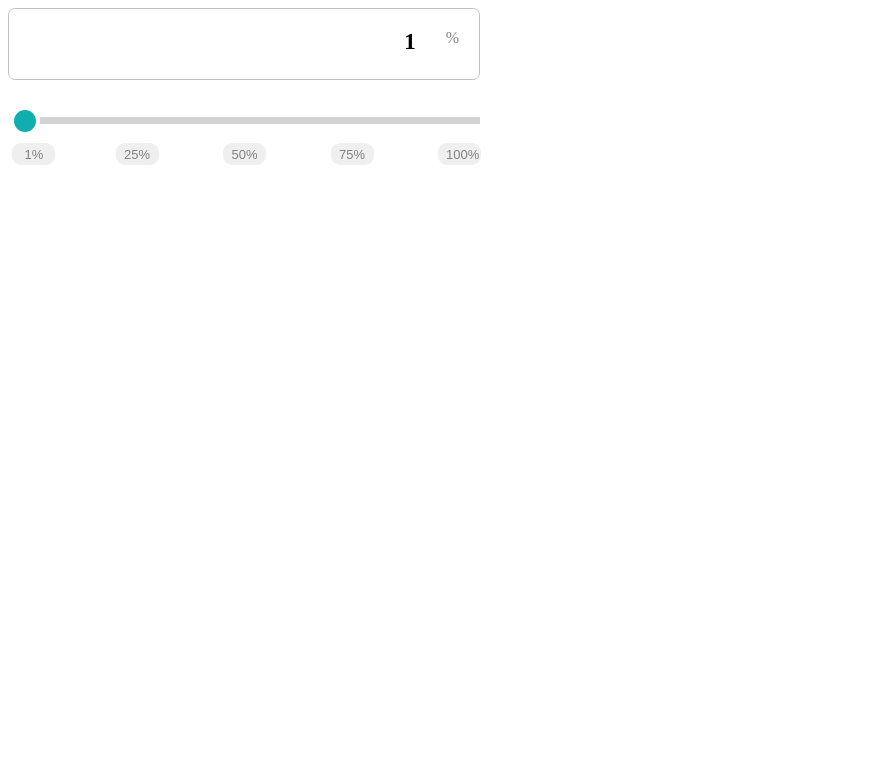
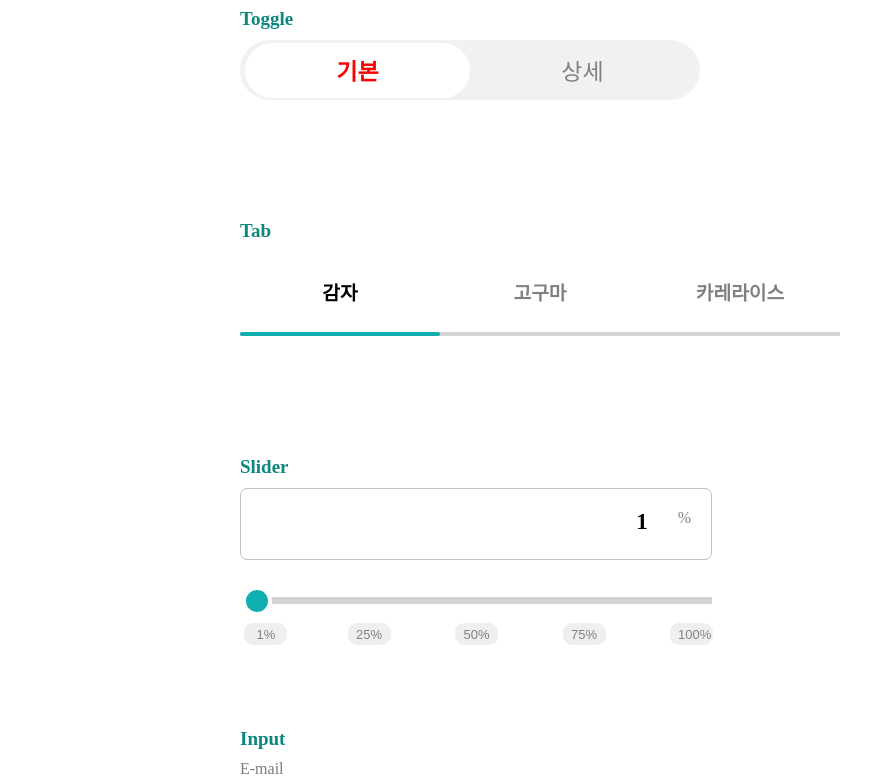
Before and after one commit to seolhyelin/wanted_pre_onboarding, a React (Create React App) app: page / in a window 1280 px wide. Shown: the top 784 px of the page, without its empty margins (0-895 px from the left). Built offline with nearby package versions, Linux system fonts and the light colour scheme.

Commit message:
Modify: Tab 슬라이드 기능 수정

```diff
--- a/src/App.js
+++ b/src/App.js
@@ -1,22 +1,36 @@
+import React from "react";
 import styled from "styled-components";
 import Toggle from "./components/Toggle";
 import Tab from "./components/Tab";
 import Input from "./components/Input";
 import Dropdown from "./components/Dropdown";
 import Slider from "./components/Slider";
+import BoardTemplate from "./components/BoardTemplate";
+
 function App() {
   return (
     <Container>
-      {/* <Toggle /> */}
-      {/* <Tab /> */}
-      {/* <Input /> */}
-      {/* <Dropdown /> */}
-      <Slider />
+      <BoardTemplate name="Toggle">
+        <Toggle />
+      </BoardTemplate>
+      <BoardTemplate name="Tab">
+        <Tab />
+      </BoardTemplate>{" "}
+      <BoardTemplate name="Slider">
+        <Slider />
+      </BoardTemplate>
+      <BoardTemplate name="Input">
+        <Input />
+      </BoardTemplate>
+      <BoardTemplate name="Dropdown">
+        <Dropdown />
+      </BoardTemplate>
     </Container>
   );
 }
 
 const Container = styled.div`
+  max-width: 800px;
   margin: 0 auto;
 `;
 
--- /dev/null
+++ b/src/components/BoardTemplate.js
@@ -0,0 +1,24 @@
+import React from "react";
+import styled from "styled-components";
+
+const BoardTemplate = ({ name, children }) => {
+  return (
+    <Container>
+      <NameContainer>{name}</NameContainer>
+      {children}
+    </Container>
+  );
+};
+
+const Container = styled.div`
+  margin-bottom: 120px;
+`;
+
+const NameContainer = styled.div`
+  color: #0c877f;
+  margin-bottom: 10px;
+  font-size: 19px;
+  font-weight: 700;
+`;
+
+export default BoardTemplate;
--- a/src/components/Dropdown.js
+++ b/src/components/Dropdown.js
@@ -10,7 +10,10 @@ const fruitsList = [
   "tomato",
   "apple",
   "banana",
+  "peach",
+  "pineapple",
   "strawberry",
+  "olive",
   "pear",
 ];
 
--- a/src/components/Slider.js
+++ b/src/components/Slider.js
@@ -19,6 +19,7 @@ function Slider() {
         <RangeNumber>{tosil}</RangeNumber>%
       </Range>
       <SlideWrapper>
+        <SlideBar number={tosil} />
         <RangeBar
           type="range"
           min={1}
@@ -62,14 +63,28 @@ const RangeNumber = styled.span`
   color: black;
 `;
 
-const SlideWrapper = styled.div``;
+const SlideWrapper = styled.div`
+  position: relative;
+`;
+
+const SlideBar = styled.div`
+  position: absolute;
+  top: 0;
+  left: 0;
+  width: 20px;
+  height: 4px;
+`;
 
 const RangeBar = styled.input`
+  position: relative;
   width: 470px;
   height: 7px;
   -webkit-appearance: none;
   background-color: lightgray;
 
+  ::-webkit-progress-value {
+    background-color: red;
+  }
   ::-webkit-slider-thumb {
     -webkit-appearance: none;
     width: 30px;
@@ -80,10 +95,12 @@ const RangeBar = styled.input`
     cursor: pointer;
   }
 `;
+
 const ButtonWrapper = styled.div`
   position: relative;
   width: 430px;
 `;
+
 const PercentButton = styled.button`
   position: absolute;
   top: 0;
@@ -103,4 +120,5 @@ const PercentButton = styled.button`
     color: white;
   }
 `;
+
 export default Slider;
--- a/src/components/Tab.js
+++ b/src/components/Tab.js
@@ -2,78 +2,67 @@ import React, { useState } from "react";
 import styled from "styled-components";
 
 function Tab() {
-  const [activeIndex, setActiveIndex] = useState(0);
+  const [isSelected, setSelected] = useState("감자");
+  const [number, setNumber] = useState(0);
 
-  const tabContArr = [
-    {
-      tabTitle: (
-        <div
-          className={`tab ${activeIndex === 0 ? "is-active" : ""}`}
-          onClick={() => tabClickHandler(0)}
-        >
-          감자
-        </div>
-      ),
-    },
-    {
-      tabTitle: (
-        <div
-          className={`tab ${activeIndex === 1 ? "is-active" : ""}`}
-          onClick={() => tabClickHandler(1)}
-        >
-          고구마
-        </div>
-      ),
-    },
-    {
-      tabTitle: (
-        <div
-          className={`tab ${activeIndex === 2 ? "is-active" : ""}`}
-          onClick={() => tabClickHandler(2)}
-        >
-          카레라이스
-        </div>
-      ),
-    },
-  ];
-
-  const tabClickHandler = (index) => {
-    setActiveIndex(index);
+  const clickWord = (e) => {
+    setNumber(e.target.id);
+    setSelected(e.target.name);
   };
 
   return (
-    <Container>
-      <TabMenu>
-        {tabContArr.map((section, index) => {
-          return <div key={index}>{section.tabTitle}</div>;
-        })}
-      </TabMenu>
-    </Container>
+    <Wrapper>
+      {["감자", "고구마", "카레라이스"].map((word, index) => {
+        return (
+          <Category
+            key={word}
+            id={index}
+            name={word}
+            isSelected={isSelected}
+            onClick={clickWord}
+          >
+            {word}
+          </Category>
+        );
+      })}
+      <HighLight number={number} />
+    </Wrapper>
   );
 }
 
-const Container = styled.div``;
+const Wrapper = styled.div`
+  position: relative;
+  display: flex;
+  width: 600px;
+  margin-bottom: 50px;
+  border-bottom: 4px solid lightgray;
+  z-index: 0;
+`;
 
-const TabMenu = styled.button`
+const Category = styled.button`
   display: flex;
-  justify-content: space-evenly;
+  justify-content: center;
+  align-items: center;
+  width: 200px;
+  height: 80px;
+  font-size: 1.2rem;
+  font-weight: bold;
+  background: none;
   border: none;
-  font-size: 20px;
-  background-color: white;
-  color: #c7c7c7;
+  color: ${({ isSelected, name }) => (isSelected === name ? "black" : "gray")};
+  z-index: 9999;
+  cursor: pointer;
+`;
 
-  & .tab {
-    height: 45px;
-    padding-left: 50px;
-    padding-right: 50px;
-    white-space: nowrap;
-    border-bottom: solid 3px #c7c7c7;
-  }
-
-  & .tab.is-active {
-    border-bottom: solid 3px #12b8ad;
-    color: black;
-  }
+const HighLight = styled.div`
+  position: absolute;
+  top: 80px;
+  width: 200px;
+  height: 4px;
+  border-radius: 100px;
+  background-color: #10aeaf;
+  transform: translateX(${({ number }) => `${number * 100}%`});
+  transition: 0.4s ease-out;
 `;
 
 export default Tab;
--- a/src/components/Toggle.js
+++ b/src/components/Toggle.js
@@ -82,6 +82,20 @@ const Button = styled.button`
   font-size: 23px;
   z-index: 101;
   cursor: pointer;
+
+  &.default {
+    color: ${({ currentActive }) =>
+      currentActive === "기본" ? "red" : "gray"};
+    font-weight: ${({ currentActive }) =>
+      currentActive === "기본" ? "600" : "400"};
+  }
+
+  &.detail {
+    color: ${({ currentActive }) =>
+      currentActive === "상세" ? "red" : "gray"};
+    font-weight: ${({ currentActive }) =>
+      currentActive === "상세" ? "600" : "400"};
+  }
 `;
 
 export default Toggle;
```
